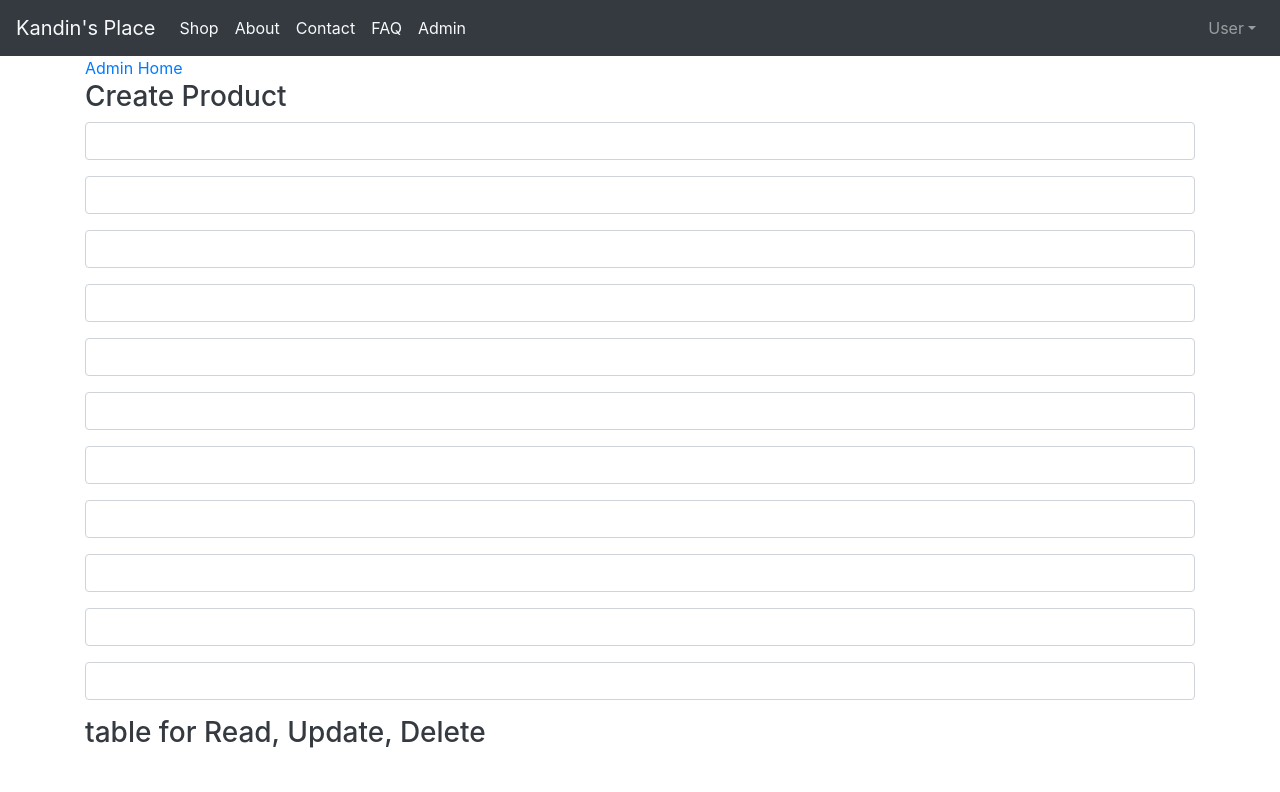
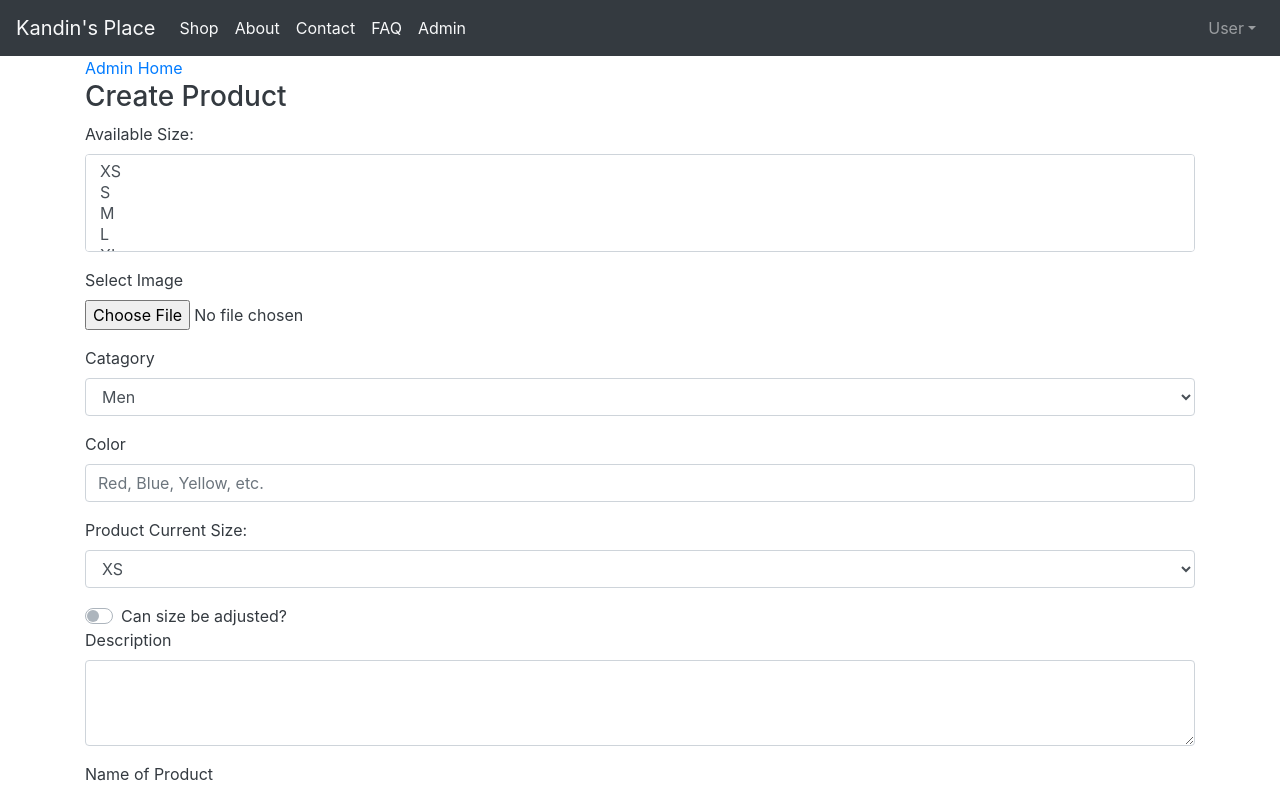
Before and after one commit to eaallen/practice_changing_repo, a React (Create React App) app: page /Admin/Product in a window 1280 px wide. Shown: the top 792 px of the page. Built offline with nearby package versions, Linux system fonts and the light colour scheme; no server answers; the database is empty.

Commit message:
Create Product form

```diff
--- a/src/comps/Firebase/Firebase.js
+++ b/src/comps/Firebase/Firebase.js
@@ -138,7 +138,7 @@ export const AppContext = React.createContext()
         }))
       }
         render(){
-          console.log(this.state)
+          console.log("STATE OF CONTEXT",this.state)
           if(!this.state.products){
             return(
               <div>
--- a/src/comps/Forms/Admin/Product/ProductCreateFrom.js
+++ b/src/comps/Forms/Admin/Product/ProductCreateFrom.js
@@ -14,60 +14,71 @@ class ProductCreateForm extends React.Component{
         return(
             <div>
                 <Form>
-                    <Form.Group>
-                        <Form.Control
-                            type="text"
-                        />
+                    <Form.Group controlId="availableSize">
+                        <Form.Label>Available Size:</Form.Label>
+                            <Form.Control as="select" multiple>
+                                <option>XS</option>
+                                <option>S</option>
+                                <option>M</option>
+                                <option>L</option>
+                                <option>XL</option>
+                            </Form.Control>
                     </Form.Group>
                     <Form.Group>
-                        <Form.Control
-                            type="text"
-                        />
+                        <Form.File id="selectImage" label="Select Image" />
                     </Form.Group>
-                    <Form.Group>
-                        <Form.Control
-                            type="text"
-                        />
+                    <Form.Group controlId="productCatagory">
+                        <Form.Label>Catagory</Form.Label>
+                            <Form.Control as="select">
+                            <option>Men</option>
+                            <option>Women</option>
+                            <option>Children</option>
+                            </Form.Control>
                     </Form.Group>
-                    <Form.Group>
-                        <Form.Control
-                            type="text"
-                        />
+                    <Form.Group controlId="productColor">
+                        <Form.Label>Color</Form.Label>
+                        <Form.Control type="text" placeholder="Red, Blue, Yellow, etc." />
                     </Form.Group>
-                    <Form.Group>
-                        <Form.Control
-                            type="text"
-                        />
+                    <Form.Group controlId="currentSize">
+                        <Form.Label>Product Current Size:</Form.Label>
+                            <Form.Control as="select">
+                                <option>XS</option>
+                                <option>S</option>
+                                <option>M</option>
+                                <option>L</option>
+                                <option>XL</option>
+                            </Form.Control>
                     </Form.Group>
-                    <Form.Group>
-                        <Form.Control
-                            type="text"
-                        />
+                    <Form.Check
+                        type="switch"
+                        id="productCustomize"
+                        label="Can size be adjusted?"
+                    />
+                    <Form.Group controlId="productDescription">
+                        <Form.Label>Description</Form.Label>
+                        <Form.Control as="textarea" rows="3" />
                     </Form.Group>
-                    <Form.Group>
-                        <Form.Control
-                            type="text"
-                        />
+                    <Form.Group controlId="productName">
+                        <Form.Label>Name of Product</Form.Label>
+                        <Form.Control type="text"/>
                     </Form.Group>
-                    <Form.Group>
-                        <Form.Control
-                            type="text"
-                        />
+                    <Form.Group controlId="productPrice">
+                        <Form.Label>Products Price</Form.Label>
+                        <Form.Control type="number" placeholder="$"/>
                     </Form.Group>
-                    <Form.Group>
-                        <Form.Control
-                            type="text"
-                        />
-                    </Form.Group>
-                    <Form.Group>
-                        <Form.Control
-                            type="text"
-                        />
-                    </Form.Group>
-                    <Form.Group>
-                        <Form.Control
-                            type="text"
-                        />
+                    <Form.Check
+                        type="switch"
+                        id="productReserved"
+                        label="Is product reserved?"
+                    />
+                    <Form.Group controlId="productType">
+                        <Form.Label>Product Type</Form.Label>
+                            <Form.Control as="select">
+                            <option>Shirt</option>
+                            <option>Pants</option>
+                            <option>Dress</option>
+                            <option>Sandles</option>
+                            </Form.Control>
                     </Form.Group>
                 </Form>
             </div>
```
